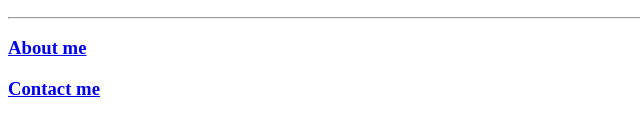
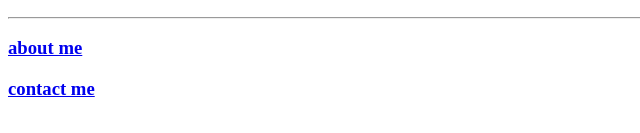
Before and after one commit to RezendeLucasM/html-porfolio, a plain HTML site: page index.html in a window 1280 px wide. Shown: the part 601-734 px from the top of the page, 0-640 px from the left. Drawn offline with Linux system fonts and the light colour scheme.

Commit message:
Update index.html

```diff
--- a/index.html
+++ b/index.html
@@ -29,8 +29,8 @@ https://developer.mozilla.org/en-US/docs/Web/HTML/Element/img#attr-height -->
         <img src="./assets/images/movie-ranking2.png" alt="My movie ranking project" height="200">
      </ul>
 <hr/>
-<h3><a href="./public/About">About me</a></h3>
-<h3><a href="./public/Contact">Contact me</a></h3>
+<h3><a href="./public/About">about me</a></h3>
+<h3><a href="./public/Contact">contact me</a></h3>
    </body>
 
 
```
